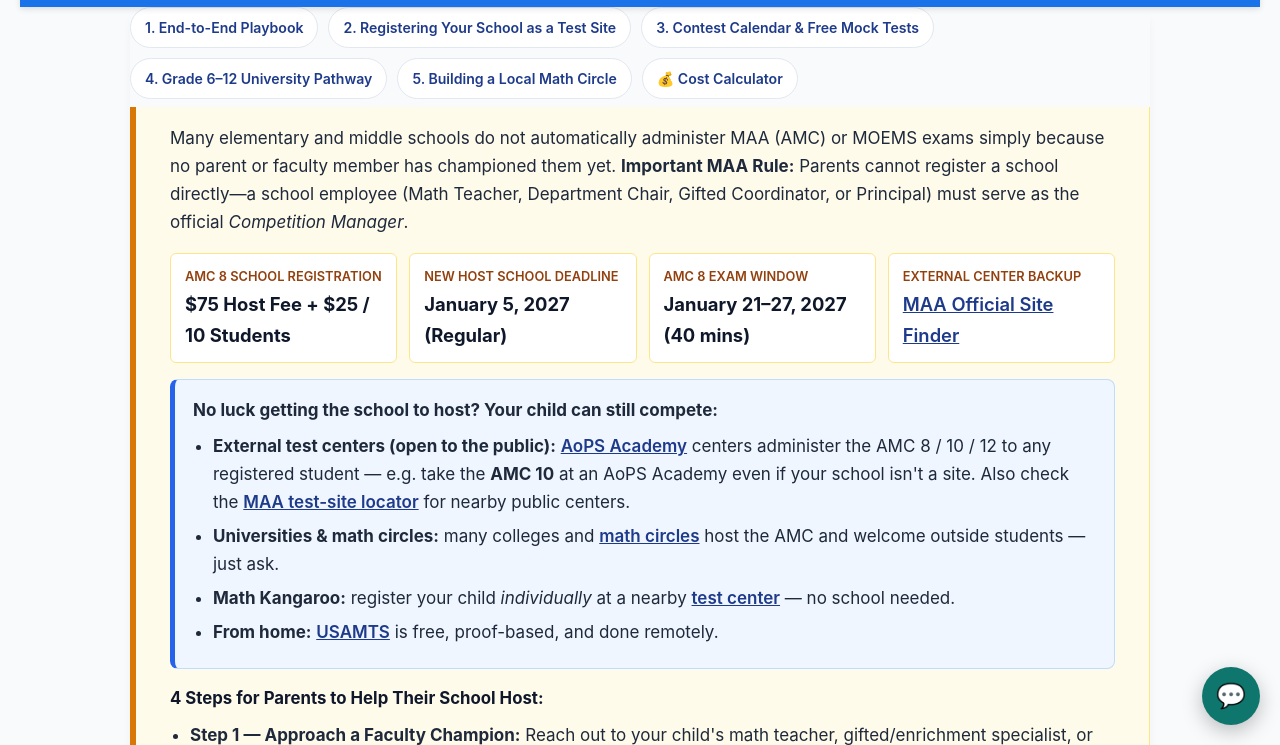
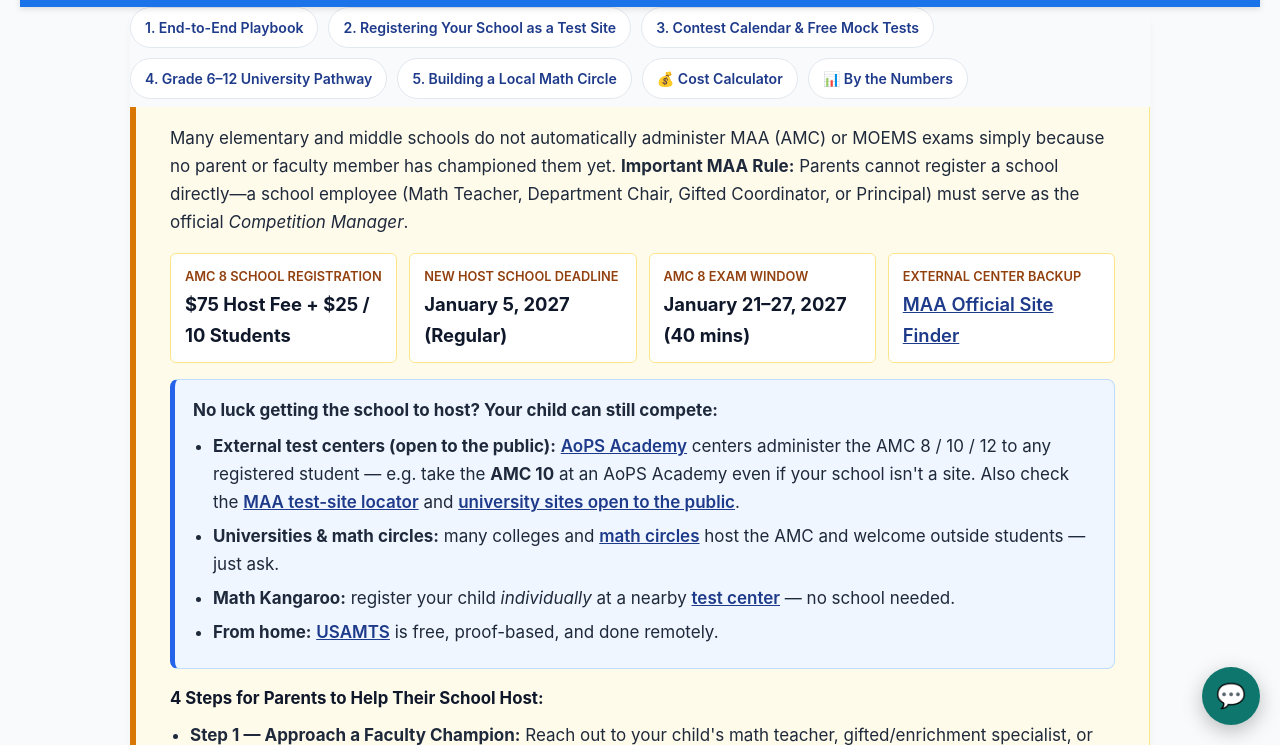
Before and after one commit to vineetagrwal/math-dance-pathway, a plain HTML site: page index.html in a window 1280 px wide. Both pictures are taken after a click on the link "2. Registering Your School as a Test Site". Shown: the part 4474-5219 px from the top of the page. Drawn offline with nearby package versions, Linux system fonts and the light colour scheme.

Commit message:
Add stats page to top nav + side nav; add university public-sites link to parent options
Co-Authored-By: Claude Opus 4.8 <noreply@anthropic.com>

```diff
--- a/index.html
+++ b/index.html
@@ -880,6 +880,7 @@
   <a href="#community">🤝 Math Circle</a>
   <a href="#key-links">🔗 Resources</a>
   <a href="cost-calculator.html">💰 Cost Calculator</a>
+  <a href="stats.html">📊 By the Numbers</a>
 </nav>
 
 <div class="container">
@@ -1198,6 +1199,7 @@
     <a href="#pathway">4. Grade 6–12 University Pathway</a>
     <a href="#community">5. Building a Local Math Circle</a>
     <a href="cost-calculator.html">💰 Cost Calculator</a>
+    <a href="stats.html">📊 By the Numbers</a>
   </nav>
 
   <!-- Share Bar -->
@@ -1261,7 +1263,7 @@
     <div style="background:#eff6ff; border:1px solid #bfdbfe; border-left:5px solid #2563eb; border-radius:8px; padding:16px 18px; margin:16px 0;">
       <strong>No luck getting the school to host? Your child can still compete:</strong>
       <ul>
-        <li><strong>External test centers (open to the public):</strong> <a href="https://aopsacademy.org/" target="_blank" rel="noopener noreferrer" class="inline-link">AoPS Academy</a> centers administer the AMC 8 / 10 / 12 to any registered student — e.g. take the <b>AMC 10</b> at an AoPS Academy even if your school isn't a site. Also check the <a href="https://maa.org/student-programs/amc/" target="_blank" rel="noopener noreferrer" class="inline-link">MAA test-site locator</a> for nearby public centers.</li>
+        <li><strong>External test centers (open to the public):</strong> <a href="https://aopsacademy.org/" target="_blank" rel="noopener noreferrer" class="inline-link">AoPS Academy</a> centers administer the AMC 8 / 10 / 12 to any registered student — e.g. take the <b>AMC 10</b> at an AoPS Academy even if your school isn't a site. Also check the <a href="https://maa.org/student-programs/amc/" target="_blank" rel="noopener noreferrer" class="inline-link">MAA test-site locator</a> and <a href="https://amc-reg.maa.org/amc_external/amc_higher_education_sites.aspx?ContestType=AMC" target="_blank" rel="noopener noreferrer" class="inline-link">university sites open to the public</a>.</li>
         <li><strong>Universities &amp; math circles:</strong> many colleges and <a href="https://mathcircles.org/" target="_blank" rel="noopener noreferrer" class="inline-link">math circles</a> host the AMC and welcome outside students — just ask.</li>
         <li><strong>Math Kangaroo:</strong> register your child <em>individually</em> at a nearby <a href="https://mathkangaroo.org/mks/centers/" target="_blank" rel="noopener noreferrer" class="inline-link">test center</a> — no school needed.</li>
         <li><strong>From home:</strong> <a href="https://www.usamts.org/" target="_blank" rel="noopener noreferrer" class="inline-link">USAMTS</a> is free, proof-based, and done remotely.</li>
```
